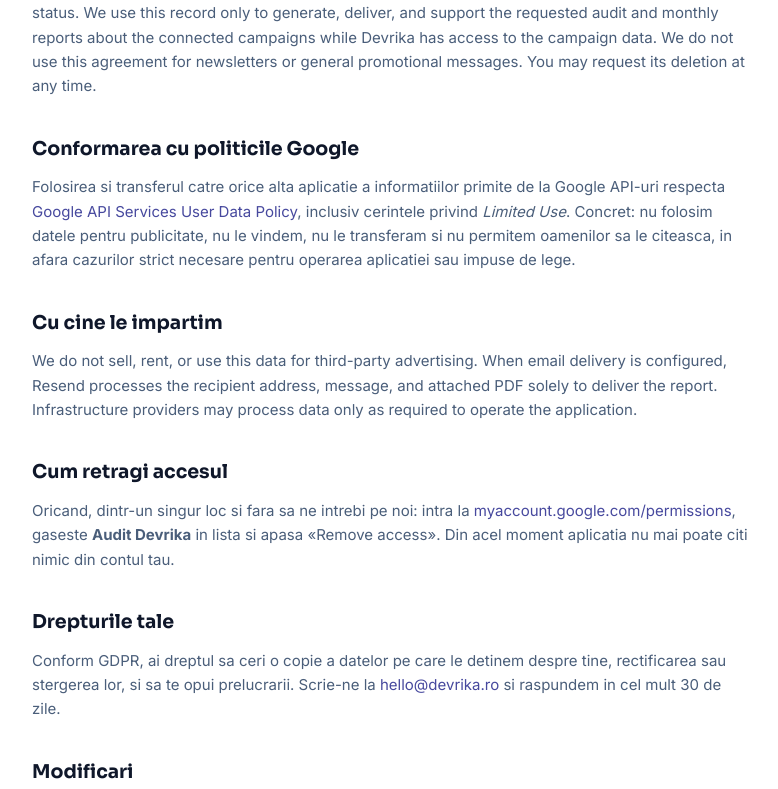
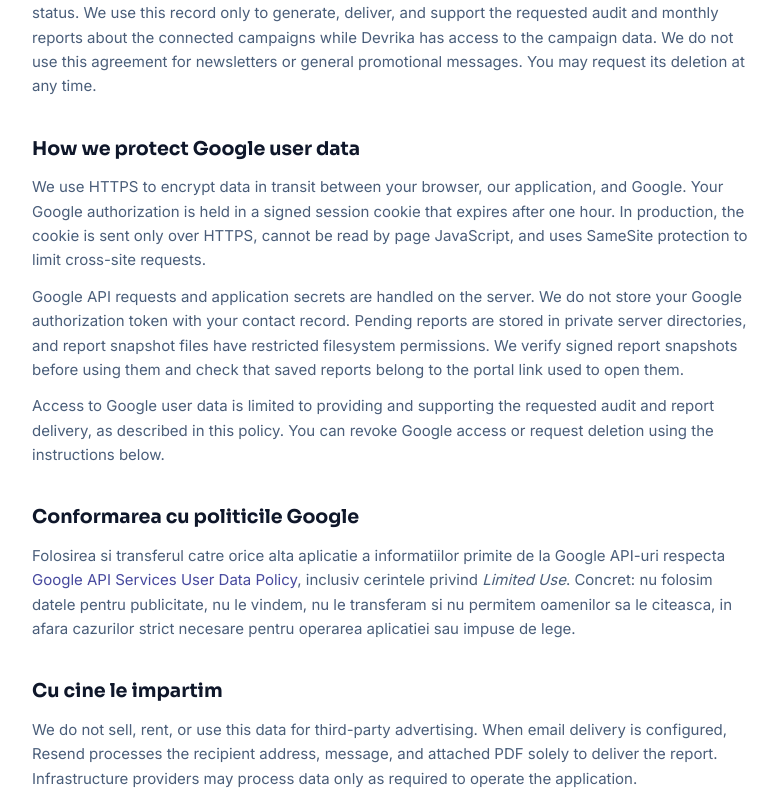
Before and after one commit to devrikaro-ship-it/audit-web, a Next.js app: page /confidentialitate in a window 1280 px wide. Shown: the part 1001-1790 px from the top of the page, without its empty margins (248-1026 px from the left). Built offline with nearby package versions, Linux system fonts and the light colour scheme.

Commit message:
docs: disclose Google user data protection mechanisms

```diff
--- a/app/confidentialitate/page.tsx
+++ b/app/confidentialitate/page.tsx
@@ -39,7 +39,7 @@
           Politica de confidentialitate
         </h1>
         <p className="mb-8 text-[14px]" style={{ color: C.gray400 }}>
-          Aplicatia <b>Audit Devrika</b> — analiza contului de Google Ads. Ultima actualizare: august 2026.
+          <b>Audit Devrika</b> — Google Ads account analysis. Last updated: September 7, 2026.
         </p>
 
         <P>
@@ -90,6 +90,26 @@
           support the requested audit and monthly reports about the connected campaigns while Devrika
           has access to the campaign data. We do not use this agreement for newsletters or general
           promotional messages. You may request its deletion at any time.
+        </P>
+
+        <H2>How we protect Google user data</H2>
+        <P>
+          We use HTTPS to encrypt data in transit between your browser, our application, and Google.
+          Your Google authorization is held in a signed session cookie that expires after one hour.
+          In production, the cookie is sent only over HTTPS, cannot be read by page JavaScript,
+          and uses SameSite protection to limit cross-site requests.
+        </P>
+        <P>
+          Google API requests and application secrets are handled on the server. We do not store
+          your Google authorization token with your contact record. Pending reports are stored
+          in private server directories, and report snapshot files have restricted filesystem
+          permissions. We verify signed report snapshots before using them and check that saved
+          reports belong to the portal link used to open them.
+        </P>
+        <P>
+          Access to Google user data is limited to providing and supporting the requested audit
+          and report delivery, as described in this policy. You can revoke Google access or
+          request deletion using the instructions below.
         </P>
 
         <H2>Conformarea cu politicile Google</H2>
```
